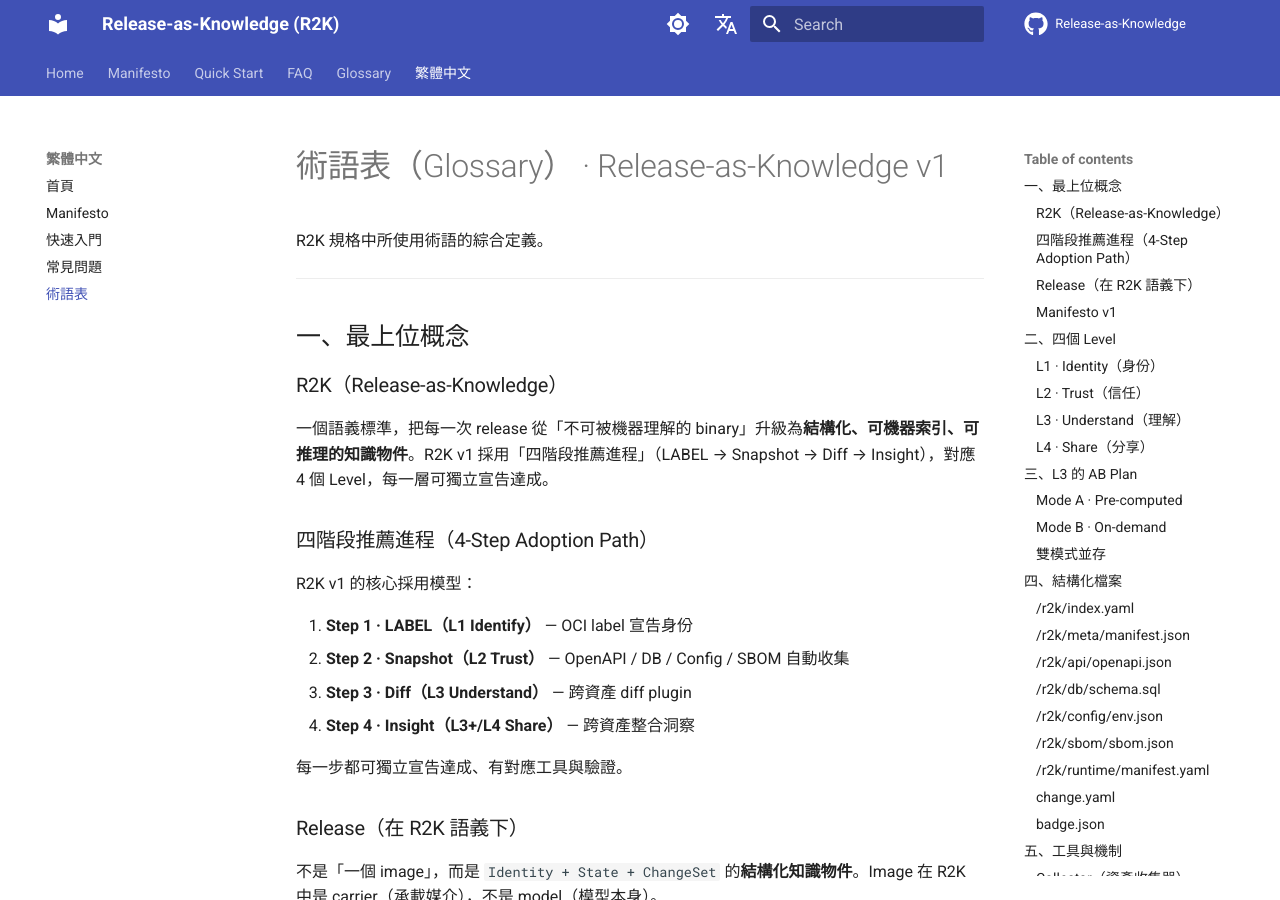
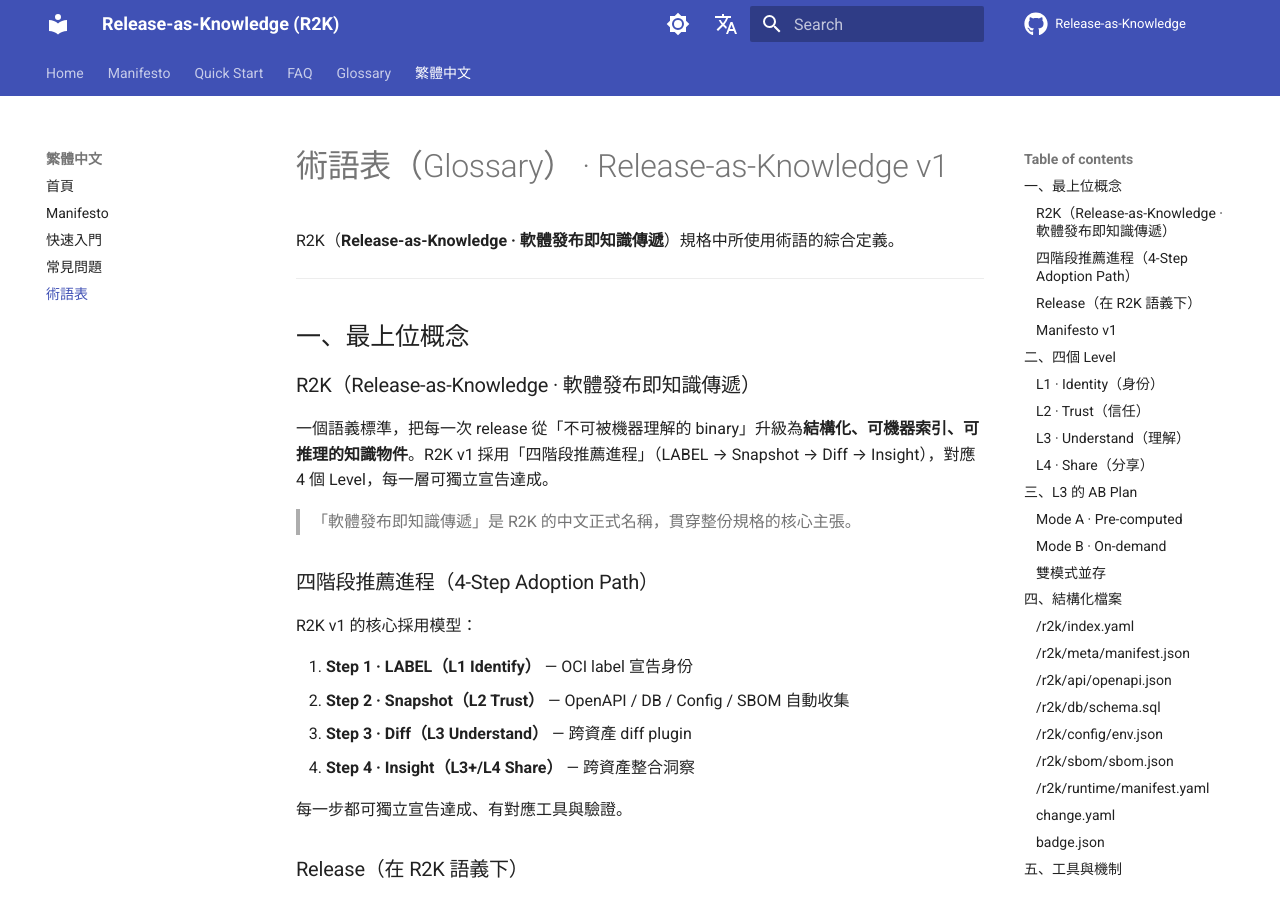
Before and after one commit to enjtorian/release-as-knowledge, an MkDocs documentation site: the page built from docs/zh-tw/glossary.md, in a window 1280 px wide and 900 px high. Built offline with MkDocs 1.6.1 and Material for MkDocs 9.7.7, drawn with Linux system fonts in a browser that asks for light colours; comment, search, counter and statistics services are not loaded.

Commit message:
docs(r2k): embed Chinese name 「軟體發布即知識傳遞」 across all zh-tw docs
讓中文正式名稱「軟體發布即知識傳遞」貫穿所有繁中對外文件：

- README.zh-tw.md：H1 + 副標 blockquote
- AUTHORS.zh-tw.md：開頭題識 + 框架構想條目
- SIGNATURES.md：繁中段引言
- docs/zh-tw/index.md：H1 副標 + 開頭 blockquote + 解法段
- docs/zh-tw/quickstart.md：副標
- docs/zh-tw/faq.md：開頭引言 + 第一問解釋
- docs/zh-tw/glossary.md：頂段 + 首條 R2K 定義（含中文名是核心主張的補語）
- docs/zh-tw/manifesto.md：本來就在 frontmatter + 引言

8 個檔案統一以「軟體發布即知識傳遞」作為 R2K 的中文官方名稱。

Co-Authored-By: Claude Opus 4.7 (1M context) <noreply@anthropic.com>

```diff
--- a/docs/zh-tw/glossary.md
+++ b/docs/zh-tw/glossary.md
@@ -1,13 +1,15 @@
 # 術語表（Glossary） · Release-as-Knowledge v1
 
-R2K 規格中所使用術語的綜合定義。
+R2K（**Release-as-Knowledge · 軟體發布即知識傳遞**）規格中所使用術語的綜合定義。
 
 ---
 
 ## 一、最上位概念
 
-### R2K（Release-as-Knowledge）
+### R2K（Release-as-Knowledge · 軟體發布即知識傳遞）
 一個語義標準，把每一次 release 從「不可被機器理解的 binary」升級為**結構化、可機器索引、可推理的知識物件**。R2K v1 採用「四階段推薦進程」（LABEL → Snapshot → Diff → Insight），對應 4 個 Level，每一層可獨立宣告達成。
+
+> 「軟體發布即知識傳遞」是 R2K 的中文正式名稱，貫穿整份規格的核心主張。
 
 ### 四階段推薦進程（4-Step Adoption Path）
 R2K v1 的核心採用模型：
--- a/docs/zh-tw/index.md
+++ b/docs/zh-tw/index.md
@@ -7,9 +7,11 @@ author: Ted Enjtorian
 date: 2026-05
 ---
 
-# Release-as-Knowledge（R2K）
+# Release-as-Knowledge（R2K）· 軟體發布即知識傳遞
 
 *Release-as-Knowledge 規格 v1 · 2026 年 5 月*
+
+> **R2K（軟體發布即知識傳遞）** 是一個語義標準，把每一次 release 從「不可機器理解的 binary」升級成「結構化、可機器索引、可推理的知識物件」。
 
 ---
 
@@ -18,7 +20,7 @@ date: 2026-05
 > Git 告訴你 **code 改了什麼**。Docker 告訴你 **部署了什麼**。SBOM 告訴你 **裡面有什麼**。
 > **R2K 告訴你「系統改了什麼，以及這代表什麼意思」**。
 
-R2K 是一個語義標準，把軟體發布從「不可被機器理解的 artifact」升級為**可結構化、可查詢、可推理的知識物件**。
+R2K（**軟體發布即知識傳遞**）是一個語義標準，把軟體發布從「不可被機器理解的 artifact」升級為**可結構化、可查詢、可推理的知識物件**。
 
 ---
 
```
Also changed, not shown: AUTHORS.zh-tw.md (+3 -1 lines), README.zh-tw.md (+1 -0 lines), SIGNATURES.md (+1 -0 lines), docs/zh-tw/faq.md (+2 -2 lines), docs/zh-tw/quickstart.md (+1 -1 lines), 1 other file.
